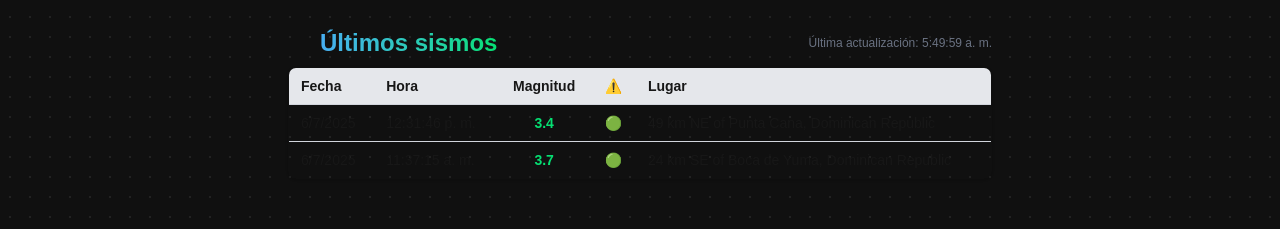
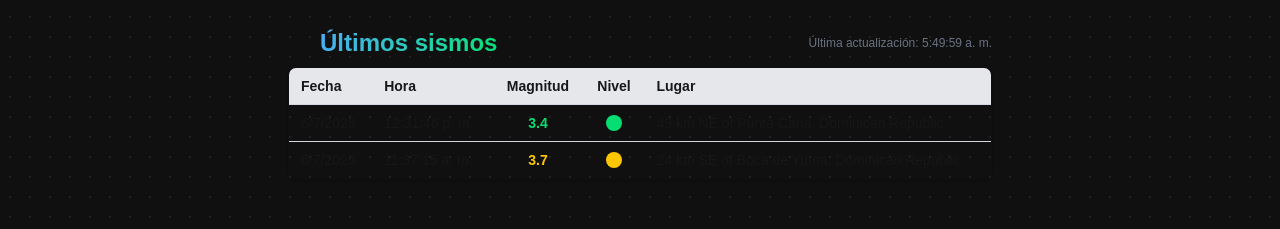
Before and after one commit to Alx095/SismosRD, a Next.js app: page / in a window 1280 px wide. Shown: the part 493-722 px from the top of the page. Built offline with nearby package versions, Linux system fonts and the light colour scheme.

Commit message:
nuevos rangos de magnitud y color

```diff
--- a/src/app/components/LiveQuakesTable.tsx
+++ b/src/app/components/LiveQuakesTable.tsx
@@ -2,6 +2,7 @@
 import { useEffect, useState } from 'react'
 import { CheckCircleIcon, GlobeAltIcon } from '@heroicons/react/20/solid'
 
+// ----------------------- Tipos -----------------------
 type QuakeRow = {
   date: string
   time: string
@@ -24,6 +25,7 @@ type UsgsFeed = {
   features: UsgsFeature[]
 }
 
+// ------------------- Componente ----------------------
 export default function LiveQuakesTable() {
   const [rows, setRows] = useState<QuakeRow[]>([])
   const [lastUpdated, setLastUpdated] = useState<string>('')
@@ -41,21 +43,20 @@ export default function LiveQuakesTable() {
         if (!res.ok) throw new Error(res.statusText)
 
         const raw = (await res.json()) as unknown
+        if (typeof raw !== 'object' || raw === null) return
+        if (!Array.isArray((raw as UsgsFeed).features)) return
 
-        if (
-          typeof raw === 'object' &&
-          raw !== null &&
-          Array.isArray((raw as UsgsFeed).features)
-        ) {
         const feed = raw as UsgsFeed
         const now = Date.now()
 
+        // Parseo y filtro (24 h y RD)
         const parsed: QuakeRow[] = feed.features
-            .filter(f =>
+          .filter(
+            f =>
               f.properties.place?.includes('Dominican Republic') &&
               now - f.properties.time <= 24 * 60 * 60 * 1000
           )
-            .map((f) => {
+          .map(f => {
             const d = new Date(f.properties.time)
             return {
               date: d.toLocaleDateString('es-DO'),
@@ -65,21 +66,17 @@ export default function LiveQuakesTable() {
             }
           })
 
-          const grouped: Record<string, QuakeRow[]> = {}
+        // Ordenar desc y limitar a 5
+        const limited = parsed
+          .sort(
+            (a, b) =>
+              new Date(`${b.date} ${b.time}`).getTime() -
+              new Date(`${a.date} ${a.time}`).getTime()
+          )
+          .slice(0, 5)
 
-          parsed.forEach((row) => {
-            if (!grouped[row.date]) grouped[row.date] = []
-            grouped[row.date].push(row)
-          })
-
-          const limited: QuakeRow[] = Object.values(grouped)
-            .flatMap((rows) =>
-              rows
-                .sort((a, b) => b.time.localeCompare(a.time))
-                .slice(0, 5)
-            )
-
-          limited.forEach((q) => {
+        // Notificación solo si ≥ 5.5 (fuerte)
+        limited.forEach(q => {
           if (q.mag >= 5.5 && Notification.permission === 'granted') {
             new Notification('¡Sismo fuerte detectado!', {
               body: `${q.mag.toFixed(1)} - ${q.place} a las ${q.time}`,
@@ -89,15 +86,8 @@ export default function LiveQuakesTable() {
 
         setRows(limited)
         setLastUpdated(new Date().toLocaleTimeString('es-DO'))
-        } else {
-          console.error('Formato inesperado en latest.json:', raw)
-        }
       } catch (err) {
-        if (err instanceof Error) {
-          console.error('No se pudo cargar /latest.json:', err.message)
-        } else {
-          console.error('No se pudo cargar /latest.json:', err)
-        }
+        console.error(err)
       }
     }
 
@@ -106,24 +96,32 @@ export default function LiveQuakesTable() {
     return () => clearInterval(id)
   }, [])
 
+  // ------------------- Helpers -----------------------
+  const colorForMag = (mag: number) =>
+    mag >= 5.5 ? 'text-red-500' : mag > 3.5 ? 'text-yellow-400' : 'text-green-400'
+
+  const levelTitle = (mag: number) =>
+    mag >= 5.5 ? 'Sismo fuerte' : mag > 3.5 ? 'Sismo moderado' : 'Sismo leve'
+
+  const levelBg = (mag: number) =>
+    mag >= 5.5 ? 'bg-red-500' : mag > 3.5 ? 'bg-yellow-400' : 'bg-green-400'
+
+  // -------------------- UI ---------------------------
   return (
     <div className="relative p-4">
-      {/* Título + hora en una sola línea */}
+      {/* Cabecera */}
       <div className="flex items-center justify-between mt-6 mb-2">
         <h2 className="text-2xl font-bold bg-gradient-to-r from-blue-400 to-green-400 text-transparent bg-clip-text flex items-center gap-2">
-          <GlobeAltIcon className="h-6 w-6" />
-          Últimos sismos
+          <GlobeAltIcon className="h-6 w-6" /> Últimos sismos
         </h2>
         <p className="text-xs text-gray-500 dark:text-gray-400">
           Última actualización: {lastUpdated}
         </p>
       </div>
 
-      {/* Tabla o mensaje vacío */}
       {rows.length === 0 ? (
         <p className="text-gray-500 dark:text-gray-400 italic mt-4 flex items-center gap-2">
-          <CheckCircleIcon className="h-5 w-5 text-green-400" />
-          No se han registrado sismos en la República Dominicana en las últimas 24 horas.
+          <CheckCircleIcon className="h-5 w-5 text-green-400" /> No se han registrado sismos en la República Dominicana en las últimas 24 horas.
         </p>
       ) : (
         <table className="w-full text-sm border border-gray-300 dark:border-gray-700 rounded-lg overflow-hidden shadow">
@@ -132,35 +130,18 @@ export default function LiveQuakesTable() {
               <th className="px-3 py-2 text-left">Fecha</th>
               <th className="px-3 py-2 text-left">Hora</th>
               <th className="px-3 py-2 text-center">Magnitud</th>
-              <th className="px-3 py-2 text-center">⚠️</th>
+              <th className="px-3 py-2 text-center">Nivel</th>
               <th className="px-3 py-2 text-left">Lugar</th>
             </tr>
           </thead>
           <tbody>
             {rows.map((q, i) => (
-              <tr
-                key={i}
-                className="border-t border-gray-300 dark:border-gray-700 hover:bg-gray-100 dark:hover:bg-gray-700 transition-colors"
-              >
+              <tr key={i} className="border-t border-gray-300 dark:border-gray-700 hover:bg-gray-100 dark:hover:bg-gray-700 transition-colors">
                 <td className="px-3 py-2">{q.date}</td>
                 <td className="px-3 py-2">{q.time}</td>
-                <td
-                  className={`px-3 py-2 text-center font-semibold ${
-                    q.mag >= 5
-                      ? 'text-red-500'
-                      : q.mag >= 4
-                      ? 'text-yellow-400'
-                      : 'text-green-400'
-                  }`}
-                >
-                  {q.mag.toFixed(1)}
-                </td>
+                <td className={`px-3 py-2 text-center font-semibold ${colorForMag(q.mag)}`}>{q.mag.toFixed(1)}</td>
                 <td className="px-3 py-2 text-center">
-                  {q.mag >= 5
-                    ? '🔥'
-                    : q.mag >= 4
-                    ? '⚠️'
-                    : '🟢'}
+                  <div title={levelTitle(q.mag)} className={`mx-auto w-4 h-4 rounded-full ${levelBg(q.mag)}`}></div>
                 </td>
                 <td className="px-3 py-2">{q.place}</td>
               </tr>
```
Lines whose indentation alone changed are shown as unchanged.
